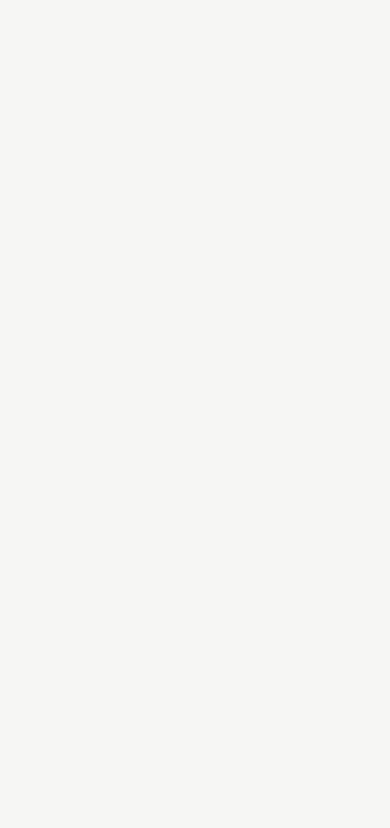
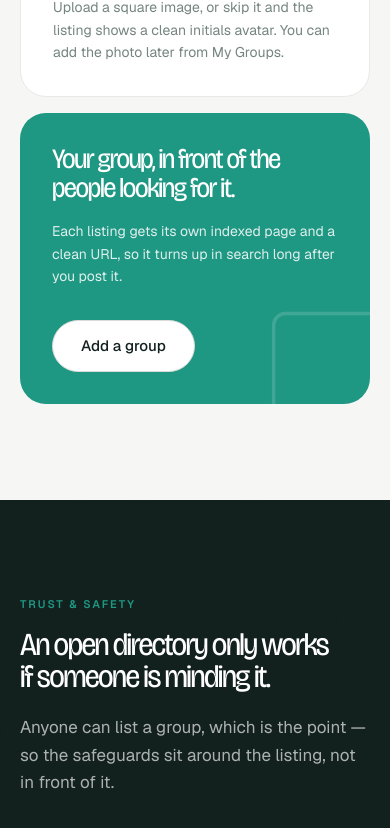
Before and after one commit to himathk/jewishchat-proto, a Next.js app: page / in a window 390 px wide. Shown: the part 9987-10815 px from the top of the page. Before the commit the page ends 8305 px from the top, so only its background shows below. Built offline with nearby package versions, Linux system fonts and the light colour scheme.

Commit message:
feat: pinned how-it-works track and dark trust band

```diff
--- a/app/page.tsx
+++ b/app/page.tsx
@@ -6,6 +6,8 @@ import { StatBand } from "@/components/sections/StatBand";
 import { CategoryLattice } from "@/components/sections/CategoryLattice";
 import { TrendingGroups } from "@/components/sections/TrendingGroups";
 import { RecentGroups } from "@/components/sections/RecentGroups";
+import { HowItWorks } from "@/components/sections/HowItWorks";
+import { TrustSafety } from "@/components/sections/TrustSafety";
 
 export default function Home() {
   return (
@@ -20,6 +22,8 @@ export default function Home() {
         <CategoryLattice />
         <TrendingGroups />
         <RecentGroups />
+        <HowItWorks />
+        <TrustSafety />
       </main>
     </SearchProvider>
   );
--- a/components/sections/CategoryLattice.tsx
+++ b/components/sections/CategoryLattice.tsx
@@ -54,7 +54,7 @@ export function CategoryLattice() {
 
         <div
           ref={gridRef}
-          className="mt-14 grid grid-cols-1 gap-4 sm:grid-cols-2 lg:mt-20 lg:grid-cols-4 lg:[&>*:nth-child(4n+2)]:translate-y-8 lg:[&>*:nth-child(4n+4)]:translate-y-8"
+          className="mt-14 grid grid-cols-1 gap-4 sm:grid-cols-2 lg:mt-20 lg:grid-cols-4 lg:[&>*:nth-child(4n+2)]:top-8 lg:[&>*:nth-child(4n+4)]:top-8"
         >
           {CATEGORIES.map((category) => (
             <CategoryTile key={category.id} category={category} />
--- /dev/null
+++ b/components/sections/HowItWorks.tsx
@@ -0,0 +1,151 @@
+"use client";
+
+import { useRef } from "react";
+import { Camera, Link2, MessageSquare, ShieldCheck, Tags } from "lucide-react";
+import { gsap, registerGsap, useIsomorphicLayoutEffect } from "@/lib/motion/gsap";
+import { SectionHeading } from "@/components/ui/SectionHeading";
+import { Button } from "@/components/ui/Button";
+import type { LucideIcon } from "lucide-react";
+
+type Step = { icon: LucideIcon; title: string; body: string };
+
+const STEPS: Step[] = [
+  {
+    icon: Link2,
+    title: "Paste the group link",
+    body: "Drop in the WhatsApp invite link with a name and a short description. Duplicate links are caught before you submit — the URL is normalised first, so extra query parameters never sneak a second copy in.",
+  },
+  {
+    icon: Tags,
+    title: "Categorise it",
+    body: "Pick a main category, add secondary ones, and set the location. Say whether the join link should be public or reserved for signed-in members.",
+  },
+  {
+    icon: ShieldCheck,
+    title: "Verify your number",
+    body: "A code arrives on WhatsApp. Verifying proves the listing came from a real person — it is the one thing standing between the directory and spam.",
+  },
+  {
+    icon: Camera,
+    title: "Add a photo, or skip",
+    body: "Upload a square image, or skip it and the listing shows a clean initials avatar. You can add the photo later from My Groups.",
+  },
+];
+
+export function HowItWorks() {
+  const sectionRef = useRef<HTMLElement>(null);
+  const trackRef = useRef<HTMLDivElement>(null);
+
+  useIsomorphicLayoutEffect(() => {
+    registerGsap();
+    const section = sectionRef.current;
+    const track = trackRef.current;
+    if (!section || !track) return;
+
+    const mm = gsap.matchMedia();
+
+    // Pin and pan only where there is room and motion is welcome. Below the
+    // 1024px breakpoint, or with reduced motion requested, the track already
+    // stacks vertically via the lg:motion-reduce:* classes below — this
+    // branch just makes sure no leftover pin/transform survives a resize.
+    mm.add(
+      {
+        pan: "(min-width: 1024px) and (prefers-reduced-motion: no-preference)",
+        stacked: "(max-width: 1023px), (prefers-reduced-motion: reduce)",
+      },
+      (ctx) => {
+        const { stacked } = ctx.conditions as { pan: boolean; stacked: boolean };
+
+        if (stacked) {
+          gsap.set(track, { clearProps: "x" });
+          return;
+        }
+
+        const distance = () => Math.max(0, track.scrollWidth - window.innerWidth + 120);
+
+        const tween = gsap.to(track, {
+          x: () => -distance(),
+          ease: "none",
+          scrollTrigger: {
+            trigger: section,
+            start: "top top",
+            end: () => `+=${distance() + window.innerHeight * 0.5}`,
+            pin: true,
+            scrub: 0.6,
+            invalidateOnRefresh: true,
+            anticipatePin: 1,
+          },
+        });
+
+        return () => {
+          tween.scrollTrigger?.kill();
+          tween.kill();
+        };
+      },
+    );
+
+    return () => mm.revert();
+  }, []);
+
+  return (
+    <section
+      ref={sectionRef}
+      className="relative overflow-hidden py-24 lg:motion-safe:flex lg:motion-safe:min-h-dvh lg:motion-safe:flex-col lg:motion-safe:justify-center lg:motion-safe:py-0"
+    >
+      <div className="mx-auto w-full max-w-[1400px] px-5 md:px-8">
+        <SectionHeading
+          eyebrow="Listing a group"
+          title="Four steps, about two minutes."
+          description="Verified submissions publish instantly. Nothing sits in a moderation queue waiting for someone to notice it."
+        />
+      </div>
+
+      <div className="mt-14 lg:mt-20">
+        <div
+          ref={trackRef}
+          className="flex flex-col gap-4 px-5 md:px-8 lg:gap-6 lg:motion-safe:w-max lg:motion-safe:flex-row lg:motion-safe:pr-[12vw] lg:motion-safe:pl-[max(1.25rem,calc((100vw-1400px)/2+2rem))] lg:motion-reduce:flex-col"
+        >
+          {STEPS.map((step, i) => (
+            <article
+              key={step.title}
+              className="border-surface-line bg-surface-card relative flex flex-col justify-between rounded-[26px] border p-8 lg:motion-safe:h-[26rem] lg:motion-safe:w-[24rem] lg:motion-safe:shrink-0"
+            >
+              <div>
+                <span className="text-brand-green/25 font-display-tight block text-[3.5rem] leading-none">
+                  {String(i + 1).padStart(2, "0")}
+                </span>
+                <span className="bg-brand-soft text-brand-deep mt-6 inline-flex size-12 items-center justify-center rounded-[15px]">
+                  <step.icon size={21} strokeWidth={1.7} />
+                </span>
+                <h3 className="font-display text-ink-1 mt-5 text-[20px] leading-snug">
+                  {step.title}
+                </h3>
+                <p className="text-ink-3 mt-3 text-[14px] leading-relaxed">{step.body}</p>
+              </div>
+            </article>
+          ))}
+
+          <article className="bg-brand-green relative flex flex-col justify-between overflow-hidden rounded-[26px] p-8 text-white lg:motion-safe:h-[26rem] lg:motion-safe:w-[24rem] lg:motion-safe:shrink-0">
+            <MessageSquare
+              size={140}
+              strokeWidth={0.6}
+              className="absolute -right-8 -bottom-8 text-white/15"
+            />
+            <div className="relative">
+              <h3 className="font-display-tight text-[28px] leading-[1.05]">
+                Your group, in front of the people looking for it.
+              </h3>
+              <p className="mt-4 text-[14px] leading-relaxed text-white/85">
+                Each listing gets its own indexed page and a clean URL, so it turns up in search
+                long after you post it.
+              </p>
+            </div>
+            <Button href="/add-group" variant="secondary" size="lg" className="relative mt-8 w-fit">
+              Add a group
+            </Button>
+          </article>
+        </div>
+      </div>
+    </section>
+  );
+}
--- /dev/null
+++ b/components/sections/TrustSafety.tsx
@@ -0,0 +1,72 @@
+"use client";
+
+import { Flag, Gauge, ShieldCheck, Siren } from "lucide-react";
+import { LatticeBackdrop } from "@/components/ui/LatticeBackdrop";
+import { useReveal } from "@/lib/motion/useReveal";
+import type { LucideIcon } from "lucide-react";
+
+type Pillar = { icon: LucideIcon; title: string; body: string };
+
+const PILLARS: Pillar[] = [
+  {
+    icon: ShieldCheck,
+    title: "Verified submitters only",
+    body: "Every listing comes from an account that confirmed both an email address and a WhatsApp number. Unverified accounts cannot submit at all.",
+  },
+  {
+    icon: Flag,
+    title: "Reporting that goes somewhere",
+    body: "Signed-in members can report a broken link or inappropriate content. Moderators see every report filed against a group together, on one screen.",
+  },
+  {
+    icon: Gauge,
+    title: "Thresholds, not guesswork",
+    body: "Once a listing passes its report threshold it is suspended automatically, pending review — no waiting for someone to be at a desk.",
+  },
+  {
+    icon: Siren,
+    title: "Protected infrastructure",
+    body: "Traffic sits behind a WAF with DDoS mitigation, every public form is captcha-protected, and OTP requests are rate-limited by IP.",
+  },
+];
+
+export function TrustSafety() {
+  const gridRef = useReveal<HTMLDivElement>({ stagger: 0.08, y: 32 });
+
+  return (
+    <section className="bg-ink-1 relative overflow-hidden py-24 text-white lg:py-32">
+      <LatticeBackdrop className="text-brand-green/60 opacity-40" />
+
+      <div className="relative mx-auto max-w-[1400px] px-5 md:px-8">
+        <div className="max-w-2xl">
+          <p className="text-brand-green mb-4 text-[11px] font-semibold tracking-[0.18em] uppercase">
+            Trust &amp; safety
+          </p>
+          <h2 className="font-display-tight text-balance text-[clamp(2rem,4.4vw,3.6rem)] leading-[1.02]">
+            An open directory only works if someone is minding it.
+          </h2>
+          <p className="mt-5 text-[17px] leading-relaxed text-white/65">
+            Anyone can list a group, which is the point — so the safeguards sit around the
+            listing, not in front of it.
+          </p>
+        </div>
+
+        <div ref={gridRef} className="mt-16 grid grid-cols-1 gap-px sm:grid-cols-2 lg:grid-cols-4">
+          {PILLARS.map((pillar) => (
+            <div
+              key={pillar.title}
+              data-reveal
+              className="bg-ink-1 relative p-7 ring-1 ring-white/10"
+            >
+              <span className="text-brand-green bg-brand-green/12 inline-flex size-11 items-center justify-center rounded-[13px]">
+                <pillar.icon size={20} strokeWidth={1.7} />
+              </span>
+              <h3 className="font-display mt-5 text-[16.5px] leading-snug">{pillar.title}</h3>
+              <p className="mt-2.5 text-[13.5px] leading-relaxed text-white/55">{pillar.body}</p>
+            </div>
+          ))}
+        </div>
+      </div>
+    </section>
+  );
+}
```
